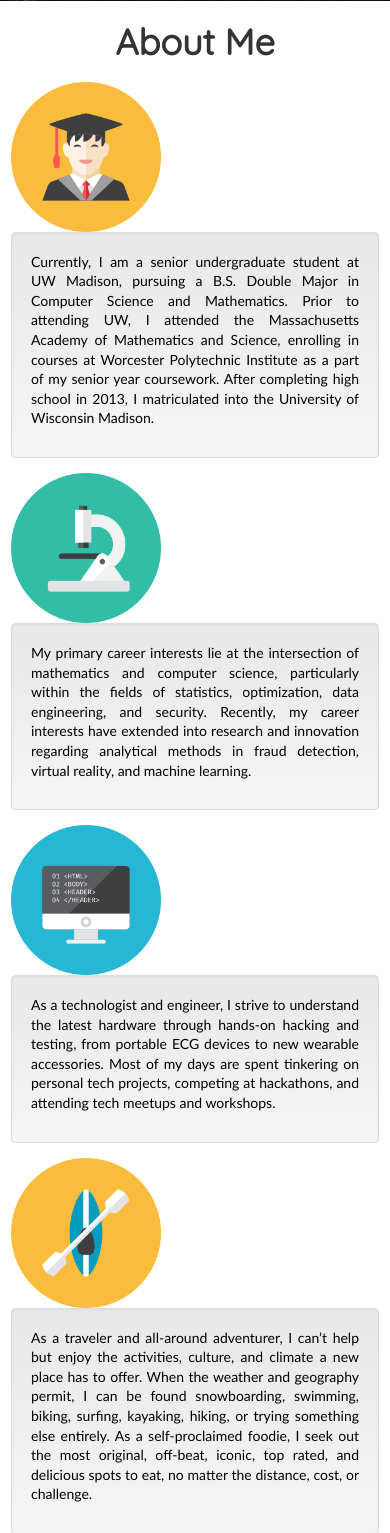
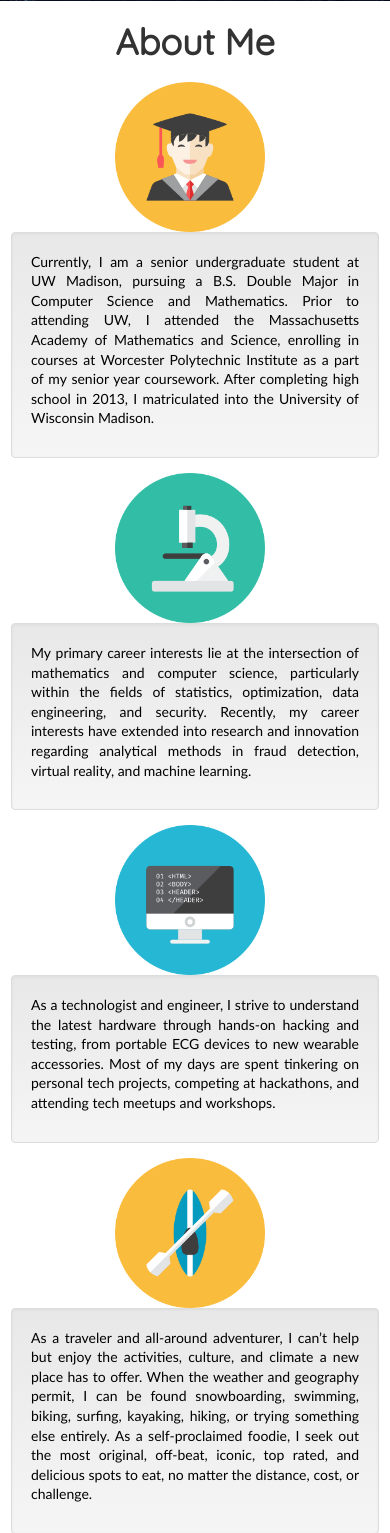
Before and after one commit to mathgeek404/mathgeek404.github.io, a PHP site: page /index.html in a window 390 px wide. Shown: the part 893-2426 px from the top of the page. Run offline with PHP 8.4, Linux system fonts and the light colour scheme; some libraries are stand-ins or nearby versions.

Commit message:
about me: center points working well

```diff
--- a/css/styling.css
+++ b/css/styling.css
@@ -301,23 +301,22 @@ body {
 	/* Small Devices, Tablets */
 	@media only screen and (max-width : 768px){
 
+		.media-left {
+			float: none;
+			display: block;
+		}
+
+		.point-image {
+			float:none;
+			margin:auto;
+		}
 
 	}
 
 	/* Extra Small Devices, Phones */
 	@media only screen and (max-width : 480px){
 
-		/* .media {
-			margin:auto;
-			display: inline-block;
-		}
-		*/
 
-		.media-left {
-			float: none;
-			margin: auto;
-			display: inline-block;
-		}
 
 	}
 
```
